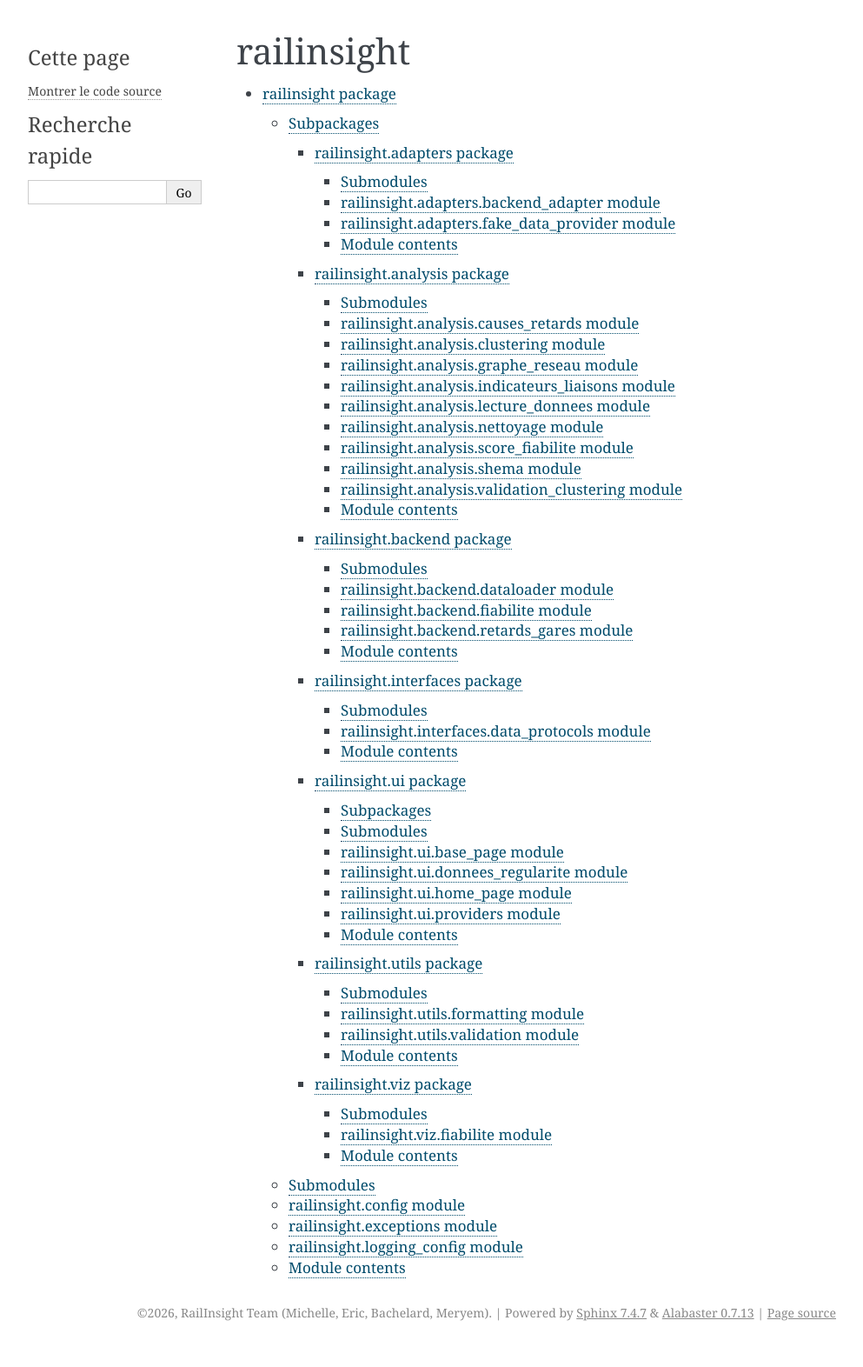
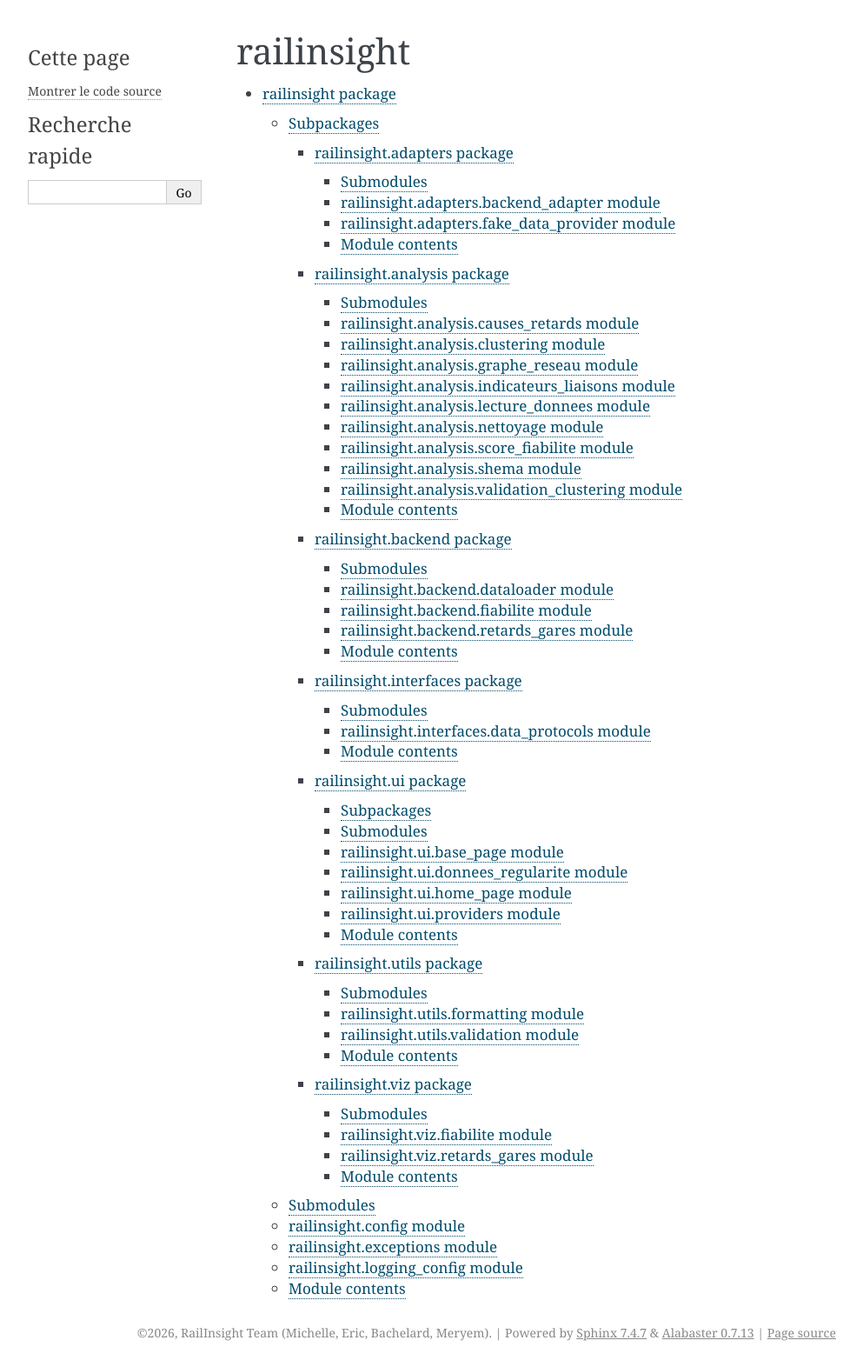
Before and after one commit to bouharrameryem-gmail-com/railinsight, a Sphinx documentation site: the page built from docs/source/api/modules.rst, in a window 1280 px wide. Shown: the whole page at 87% size, without its empty margins (148-1141 px from the left). Built offline with Sphinx 7.4.7, drawn with Linux system fonts in a browser that asks for light colours; before the commit the page ends 1549 px from its top, so only the background shows below that.

Commit message:
docs(sphinx): ajouter la page viz.retards_gares et le dossier _static
Le build passe avec sphinx -W (avertissements traités comme erreurs).

```diff
--- a/docs/source/api/railinsight.viz.rst
+++ b/docs/source/api/railinsight.viz.rst
@@ -12,6 +12,14 @@ railinsight.viz.fiabilite module
    :show-inheritance:
    :undoc-members:
 
+railinsight.viz.retards\_gares module
+-------------------------------------
+
+.. automodule:: railinsight.viz.retards_gares
+   :members:
+   :show-inheritance:
+   :undoc-members:
+
 Module contents
 ---------------
 
```
Also changed, not shown: 1 other file.
